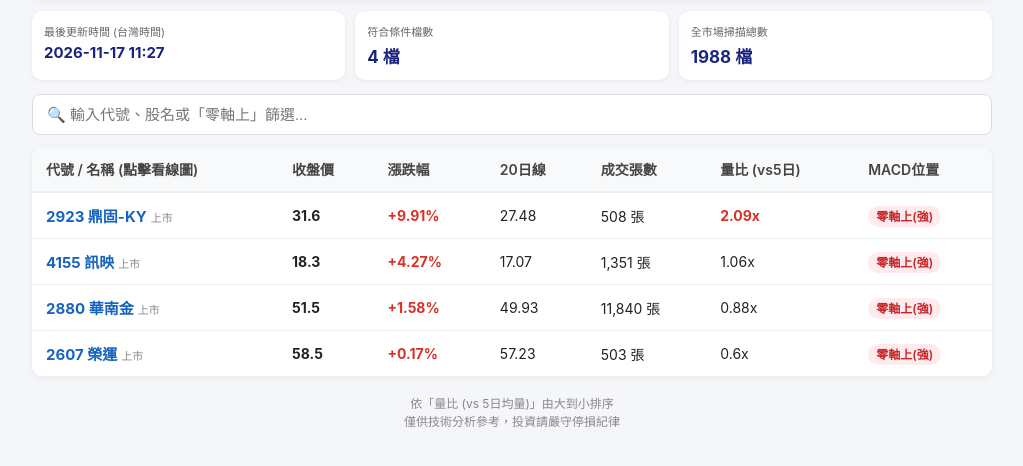
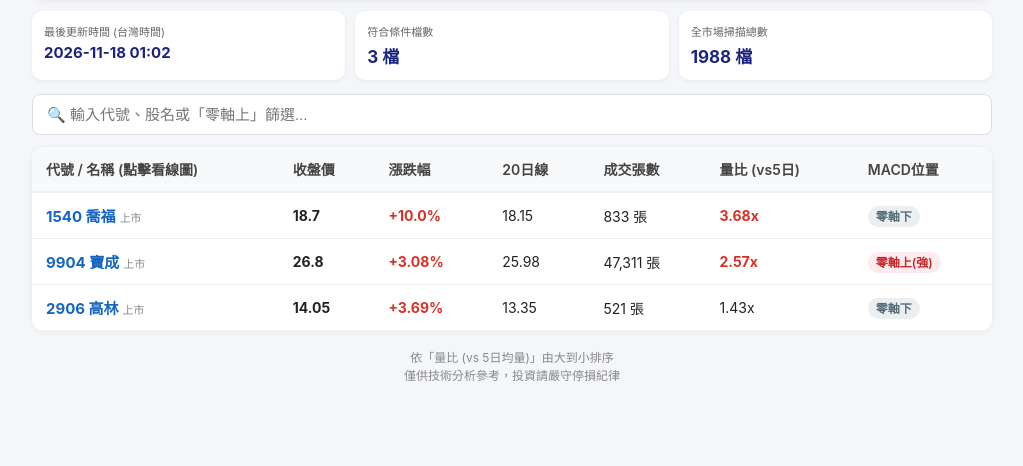
Before and after one commit to pratt919596-byte/tw-stock-radar, a plain HTML site: page index.html in a window 1280 px wide. Shown: the part 106-572 px from the top of the page, without its empty margins (128-1151 px from the left). Drawn offline with Linux system fonts and the light colour scheme.

Commit message:
自動更新台股選股儀表板

```diff
--- a/index.html
+++ b/index.html
@@ -74,8 +74,8 @@
         <p>MACD柱狀體翻正 ＋ 布林通道開口放大 ＋ 站上向上20日線</p>
     </div>
     <div class="stats">
-        <div class="stat-card"><div class="label">最後更新時間 (台灣時間)</div><div class="val" style="font-size:15px;">2026-11-17 11:27</div></div>
-        <div class="stat-card"><div class="label">符合條件檔數</div><div class="val">4 檔</div></div>
+        <div class="stat-card"><div class="label">最後更新時間 (台灣時間)</div><div class="val" style="font-size:15px;">2026-11-18 01:02</div></div>
+        <div class="stat-card"><div class="label">符合條件檔數</div><div class="val">3 檔</div></div>
         <div class="stat-card"><div class="label">全市場掃描總數</div><div class="val">1988 檔</div></div>
     </div>
     <input type="text" id="filterInput" class="search-box" onkeyup="filterTable()" placeholder="🔍 輸入代號、股名或「零軸上」篩選...">
@@ -96,54 +96,41 @@
 
             <tr>
                 <td class="cell-title" data-label="標的">
-                    <div><a href="https://tw.stock.yahoo.com/quote/2923" target="_blank" class="stock-link">2923 鼎固-KY</a><span class="mkt">上市</span></div>
-                    <div class="mobile-price"><span class="m-close">31.6</span> <span style="color:#d93025;font-weight:bold;">(+9.91%)</span></div>
+                    <div><a href="https://tw.stock.yahoo.com/quote/1540" target="_blank" class="stock-link">1540 喬福</a><span class="mkt">上市</span></div>
+                    <div class="mobile-price"><span class="m-close">18.7</span> <span style="color:#d93025;font-weight:bold;">(+10.0%)</span></div>
                 </td>
-                <td class="hide-mobile" data-label="收盤價"><strong>31.6</strong></td>
-                <td class="hide-mobile" data-label="漲跌幅" style="color:#d93025;font-weight:bold;">+9.91%</td>
-                <td data-label="20日線">27.48</td>
-                <td data-label="成交張數">508 張</td>
-                <td data-label="量比(vs5日)" style="color:#d93025;font-weight:bold;">2.09x</td>
+                <td class="hide-mobile" data-label="收盤價"><strong>18.7</strong></td>
+                <td class="hide-mobile" data-label="漲跌幅" style="color:#d93025;font-weight:bold;">+10.0%</td>
+                <td data-label="20日線">18.15</td>
+                <td data-label="成交張數">833 張</td>
+                <td data-label="量比(vs5日)" style="color:#d93025;font-weight:bold;">3.68x</td>
+                <td data-label="MACD位置"><span class="badge weak">零軸下</span></td>
+            </tr>
+
+            <tr>
+                <td class="cell-title" data-label="標的">
+                    <div><a href="https://tw.stock.yahoo.com/quote/9904" target="_blank" class="stock-link">9904 寶成</a><span class="mkt">上市</span></div>
+                    <div class="mobile-price"><span class="m-close">26.8</span> <span style="color:#d93025;font-weight:bold;">(+3.08%)</span></div>
+                </td>
+                <td class="hide-mobile" data-label="收盤價"><strong>26.8</strong></td>
+                <td class="hide-mobile" data-label="漲跌幅" style="color:#d93025;font-weight:bold;">+3.08%</td>
+                <td data-label="20日線">25.98</td>
+                <td data-label="成交張數">47,311 張</td>
+                <td data-label="量比(vs5日)" style="color:#d93025;font-weight:bold;">2.57x</td>
                 <td data-label="MACD位置"><span class="badge strong">零軸上(強)</span></td>
             </tr>
 
             <tr>
                 <td class="cell-title" data-label="標的">
-                    <div><a href="https://tw.stock.yahoo.com/quote/4155" target="_blank" class="stock-link">4155 訊映</a><span class="mkt">上市</span></div>
-                    <div class="mobile-price"><span class="m-close">18.3</span> <span style="color:#d93025;font-weight:bold;">(+4.27%)</span></div>
+                    <div><a href="https://tw.stock.yahoo.com/quote/2906" target="_blank" class="stock-link">2906 高林</a><span class="mkt">上市</span></div>
+                    <div class="mobile-price"><span class="m-close">14.05</span> <span style="color:#d93025;font-weight:bold;">(+3.69%)</span></div>
                 </td>
-                <td class="hide-mobile" data-label="收盤價"><strong>18.3</strong></td>
-                <td class="hide-mobile" data-label="漲跌幅" style="color:#d93025;font-weight:bold;">+4.27%</td>
-                <td data-label="20日線">17.07</td>
-                <td data-label="成交張數">1,351 張</td>
-                <td data-label="量比(vs5日)">1.06x</td>
-                <td data-label="MACD位置"><span class="badge strong">零軸上(強)</span></td>
-            </tr>
-
-            <tr>
-                <td class="cell-title" data-label="標的">
-                    <div><a href="https://tw.stock.yahoo.com/quote/2880" target="_blank" class="stock-link">2880 華南金</a><span class="mkt">上市</span></div>
-                    <div class="mobile-price"><span class="m-close">51.5</span> <span style="color:#d93025;font-weight:bold;">(+1.58%)</span></div>
-                </td>
-                <td class="hide-mobile" data-label="收盤價"><strong>51.5</strong></td>
-                <td class="hide-mobile" data-label="漲跌幅" style="color:#d93025;font-weight:bold;">+1.58%</td>
-                <td data-label="20日線">49.93</td>
-                <td data-label="成交張數">11,840 張</td>
-                <td data-label="量比(vs5日)">0.88x</td>
-                <td data-label="MACD位置"><span class="badge strong">零軸上(強)</span></td>
-            </tr>
-
-            <tr>
-                <td class="cell-title" data-label="標的">
-                    <div><a href="https://tw.stock.yahoo.com/quote/2607" target="_blank" class="stock-link">2607 榮運</a><span class="mkt">上市</span></div>
-                    <div class="mobile-price"><span class="m-close">58.5</span> <span style="color:#d93025;font-weight:bold;">(+0.17%)</span></div>
-                </td>
-                <td class="hide-mobile" data-label="收盤價"><strong>58.5</strong></td>
-                <td class="hide-mobile" data-label="漲跌幅" style="color:#d93025;font-weight:bold;">+0.17%</td>
-                <td data-label="20日線">57.23</td>
-                <td data-label="成交張數">503 張</td>
-                <td data-label="量比(vs5日)">0.6x</td>
-                <td data-label="MACD位置"><span class="badge strong">零軸上(強)</span></td>
+                <td class="hide-mobile" data-label="收盤價"><strong>14.05</strong></td>
+                <td class="hide-mobile" data-label="漲跌幅" style="color:#d93025;font-weight:bold;">+3.69%</td>
+                <td data-label="20日線">13.35</td>
+                <td data-label="成交張數">521 張</td>
+                <td data-label="量比(vs5日)">1.43x</td>
+                <td data-label="MACD位置"><span class="badge weak">零軸下</span></td>
             </tr>
             </tbody>
         </table>
```
